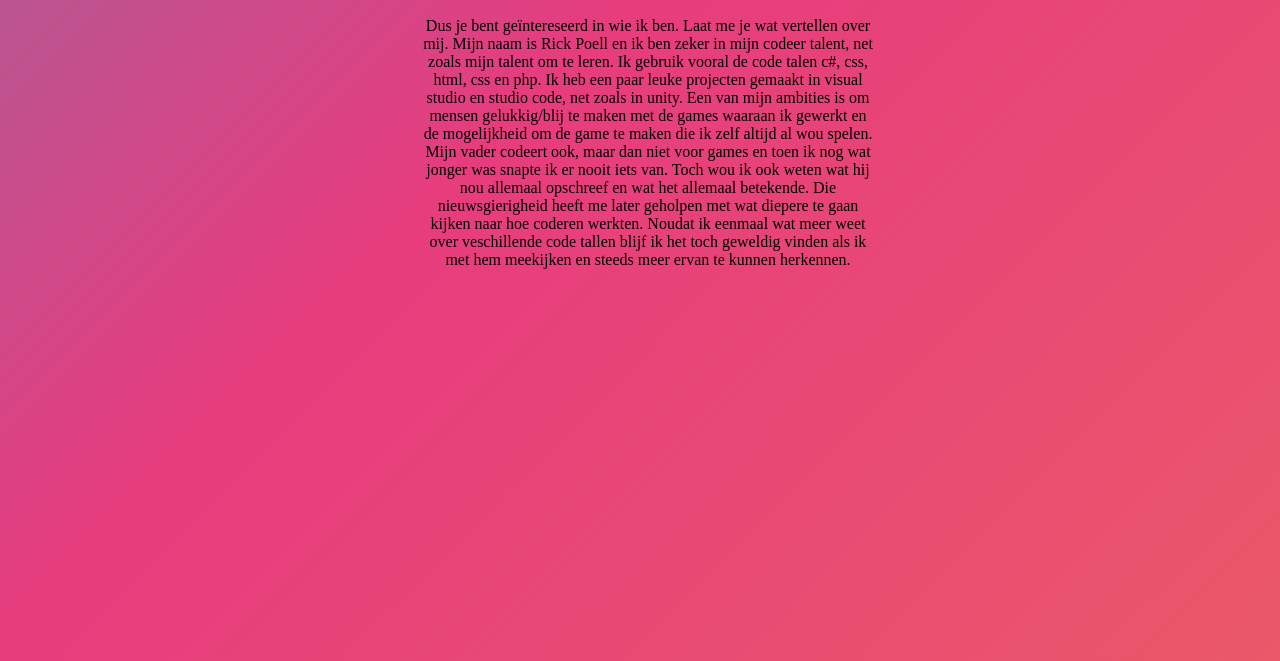
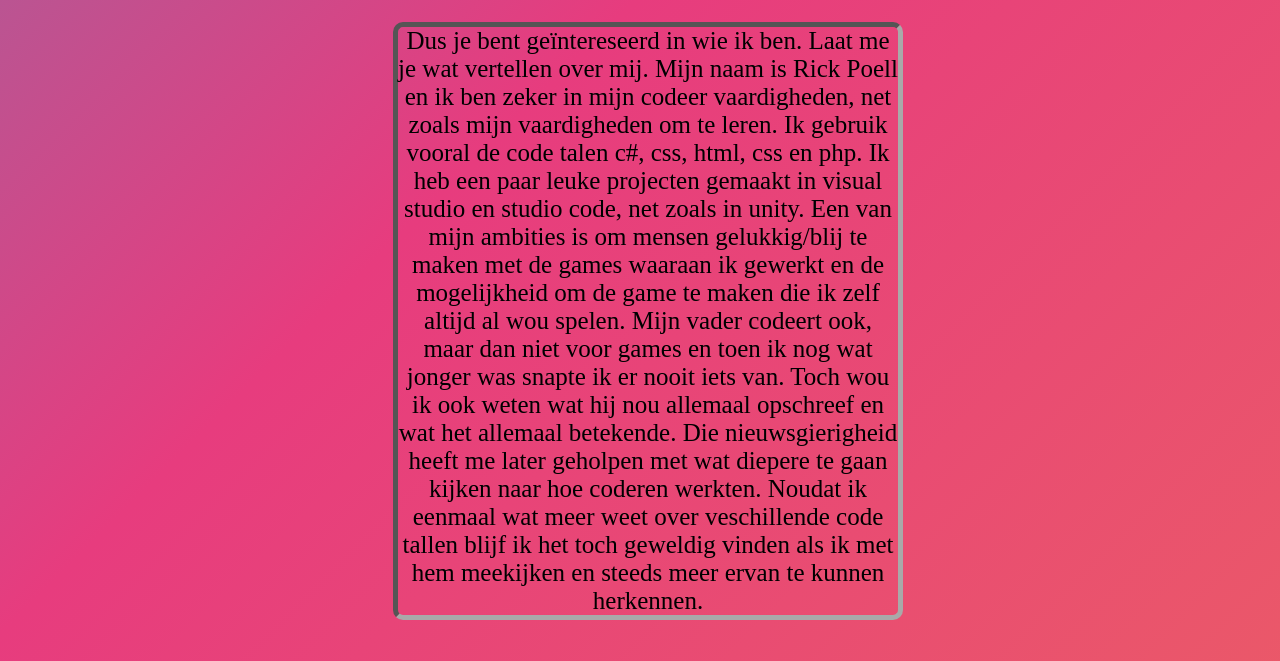
Before and after one commit to ChapterM4ster/ChapterM4ster.github.io, a plain HTML site: page Portfolio_aboutme-NL.html in a window 1280 px wide. Shown: the part 160-821 px from the top of the page. Drawn offline with Linux system fonts and the light colour scheme.

Commit message:
Taalgebruik+opmaak

```diff
--- a/Portfolio_aboutme-NL.html
+++ b/Portfolio_aboutme-NL.html
@@ -12,14 +12,14 @@
 
     <center><h1>  Over mij!  </h1></center>
     <center><table border="1">
-        <tr> <th class="balk"><a href="index-NL.html" style="text-decoration: none;"> Hoofd pagina </a> </th> <th class="balk"><a href="Portfolio_aboutme.html" style="text-decoration: none;"> Over mij </a></th><th class="balk"><a href="Portfolio_MyWorks-NL.html"style="text-decoration: none;" > Mijn werk </a></th>
+        <tr> <th class="balk"><a href="index-NL.html" style="text-decoration: none;"> Hoofd pagina </a> </th> <th class="balk"><a href="Portfolio_aboutme-NL.html" style="text-decoration: none;"> Over mij </a></th><th class="balk"><a href="Portfolio_MyWorks-NL.html"style="text-decoration: none;" > Mijn werk </a></th>
             <tr class="topRight"> <th><a href="Portfolio_aboutme.html" style="text-decoration: none;"> ENG </a> </th>
  </table></center>
 
  <center><h2>Wie is Rick Poell?</h2></center>
 
-    <center><p class="balk">
-    Dus je bent geïntereseerd in wie ik ben. Laat me je wat vertellen over mij. Mijn naam is Rick Poell en ik ben zeker in mijn codeer talent, net zoals mijn talent om te leren.
+    <center><p class="text">
+    Dus je bent geïntereseerd in wie ik ben. Laat me je wat vertellen over mij. Mijn naam is Rick Poell en ik ben zeker in mijn codeer vaardigheden, net zoals mijn vaardigheden om te leren.
     Ik gebruik vooral de code talen c#, css, html, css en php. Ik heb een paar leuke projecten gemaakt in visual studio en studio code, net zoals in unity.
     Een van mijn ambities is om mensen gelukkig/blij te maken met de games waaraan ik gewerkt en de mogelijkheid om de game te maken die ik zelf altijd al wou spelen.
     Mijn vader codeert ook, maar dan niet voor games en toen ik nog wat jonger was snapte ik er nooit iets van. Toch wou ik ook weten wat hij nou allemaal opschreef en wat het allemaal betekende.
--- a/Styles.css
+++ b/Styles.css
@@ -31,6 +31,18 @@ body {
 }
 
 .balk {
+
     width: 450px;
 
 }
+
+.text {
+
+    width: 500px;
+    border-style: inset;
+    border-radius: 10px;
+    border-width: 5px;
+    border-color: darkgray;
+
+    font-size: 25px;
+}
```
Also changed, not shown: Portfolio_aboutme.html (+2 -2 lines).
